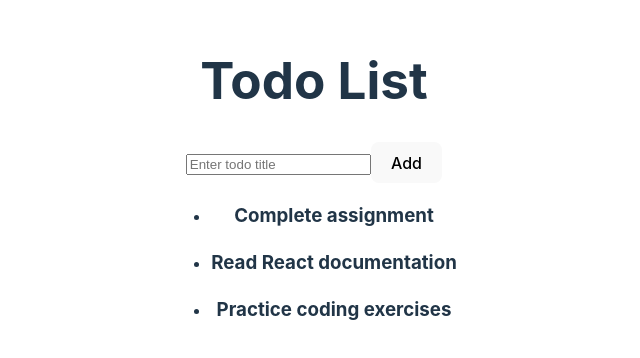
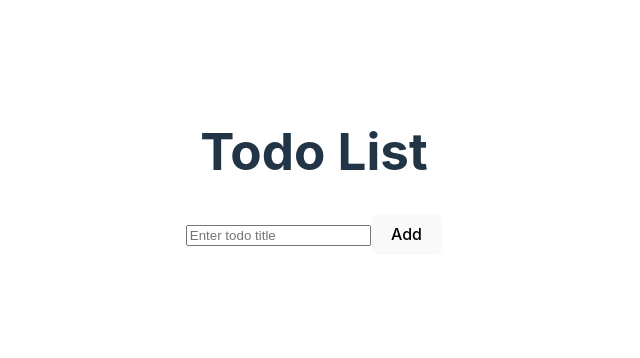
Before and after one commit to MaedeGholipourNozari/react-todo, a React (Vite) app: page / in a window 1280 px wide. Shown: the part 220-578 px from the top of the page, without its empty margins (326-966 px from the left). Built offline with nearby package versions, Linux system fonts and the light colour scheme.

Commit message:
Add New Todo to List

```diff
--- a/package.json
+++ b/package.json
@@ -23,6 +23,6 @@
     "eslint-plugin-react-hooks": "^5.0.0",
     "eslint-plugin-react-refresh": "^0.4.14",
     "globals": "^15.11.0",
-    "vite": "^5.4.10"
+    "vite": "^5.4.11"
   }
 }
--- a/src/AddTodoForm.jsx
+++ b/src/AddTodoForm.jsx
@@ -1,26 +1,33 @@
 import React from "react";
-
+import { useState } from 'react'
 
 function AddTodoForm(props){
 
+    const [todoTitle, setTodoTitle] = useState("");
 
-const handleAddTodo= (event)  => {
+    const handleTitleChange = (event) => {
+        const newTodoTitle= event.target.value;
+        setTodoTitle(newTodoTitle);
+      };
 
-    event.preventDefault();
+    const handleAddTodo= (event)  => {
 
-    const todoTitle = event.target.elements.title.value;
+        event.preventDefault();
 
-    props.onAddTodo(todoTitle);
+        const newTodo = {
+            title: todoTitle,
+            id: Date.now(),
+          };
+        props.onAddTodo(newTodo);
 
-    // Reset the form
-    event.target.reset();
-};
+        setTodoTitle('');
+    };
 
     return(
         <div>
             <form onSubmit={handleAddTodo}>
                 <label htmlFor="todoTitle" title="Tiltle"></label>
-                <input type="text" id="todoTitle" name="title" placeholder="Enter todo title" required></input>
+                <input type="text" id="todoTitle" value={todoTitle} onChange={handleTitleChange} name="title" placeholder="Enter todo title" required></input>
                 <button type="submit" >Add</button>
             </form>
         </div>
--- a/src/App.jsx
+++ b/src/App.jsx
@@ -8,17 +8,23 @@ import AddTodoForm from './AddTodoForm.jsx'
 
 function App() {
   const [newTodo , setNewTodo ] = useState("")
+  const [todoList, setTodoList] = useState([]);
+
+
+   // Function to add a new todo
+   const addTodo = (newTodo) => {
+
+    setTodoList([...todoList, { title: newTodo.title }]);
+  };
 
   return (
     <>
       <h1>Todo List</h1>
 
-      <AddTodoForm onAddTodo={setNewTodo}/>
-      <p>
-        {newTodo}
-      </p>
+      <AddTodoForm onAddTodo={addTodo}/>
 
-      <TodoList/>
+
+      <TodoList todoList={todoList}/>
     </>
   )
 }
--- a/src/TodoList.jsx
+++ b/src/TodoList.jsx
@@ -2,27 +2,27 @@ import React from 'react';
 import TodoListItem from './TodoListItem';
 
 
-const todoList=[
-    {
-      id: 1,
-      title: "Complete assignment"
-    },
-    {
-      id: 2,
-      title: "Read React documentation"
-    },
-    {
-      id: 3,
-      title: "Practice coding exercises"
-    }
-  ];
+//const todoList=[
+ //   {
+ //     id: 1,
+  //    title: "Complete assignment"
+  //  },
+   // {
+  //    id: 2,
+  //    title: "Read React documentation"
+  //  },
+  //  {
+   //   id: 3,
+  //    title: "Practice coding exercises"
+   // }
+ // ];
 
-function TodoList() {
+function TodoList(props) {
     return (
         <div>
            <ul>
                 {
-                todoList.map(item =>
+                props.todoList.map(item =>
                   (<TodoListItem key={item.id} todo={item}></TodoListItem>)
                 )
                 }
```
Also changed, not shown: 1 other file (tests, documents, lock files or other folders).
